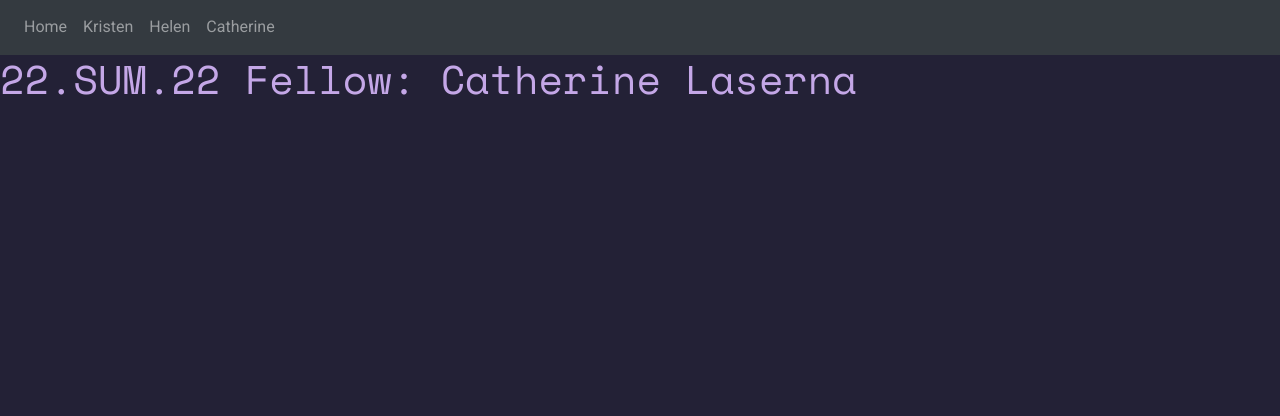
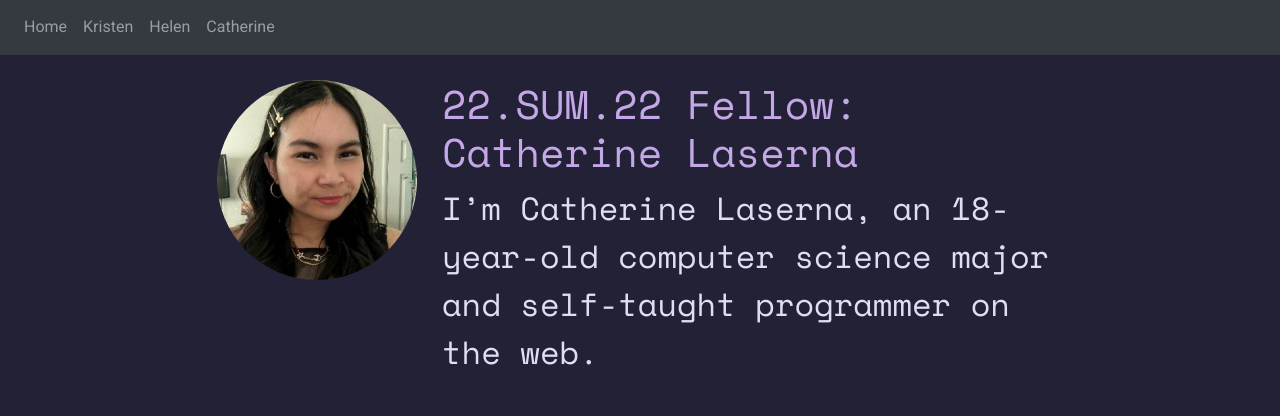
Before and after one commit to IntentusKristen/flask-blog, a Flask app: page /catherine in a window 1280 px wide. Shown: the part 71-487 px from the top of the page. Run offline with Flask 2, Linux system fonts and the light colour scheme; some libraries are stand-ins or nearby versions.

Commit message:
added profile picture, closes #7

```diff
--- a/app/static/styles/catherine.css
+++ b/app/static/styles/catherine.css
@@ -1,5 +1,20 @@
 @import url("https://fonts.googleapis.com/css2?family=Space+Mono:ital,wght@0,400;0,700;1,400;1,700&display=swap");
 
+/* text */
+h1,
+h2,
+h3,
+h4,
+h5,
+h6 {
+	color: #c4a7e7;
+}
+
+p {
+	color: #e0def4;
+}
+
+/* body */
 body {
 	background-color: #232136;
 	background-size: cover;
@@ -10,6 +25,28 @@ body {
 	color: white;
 }
 
+/* banner */
+
+.banner {
+	padding: 20px 0px 50px 0px;
+	height: 150px;
+	background-color: #1d539f;
+}
+
+.banner .logo {
+	max-width: 180px;
+	max-height: 60px;
+	width: auto;
+	height: auto;
+}
+
+.banner .title {
+	color: white;
+	font-size: 50px;
+	font-weight: 700;
+}
+
+/* nav */
 .nav-bar {
 	width: 100%;
 	display: inline-block;
@@ -47,38 +84,43 @@ body {
 	padding-right: 0px;
 }
 
-.banner {
-	padding: 20px 0px 50px 0px;
-	height: 150px;
-	background-color: #1d539f;
-}
-
-.banner .logo {
-	max-width: 180px;
-	max-height: 60px;
-	width: auto;
-	height: auto;
-}
-
-.banner .title {
-	color: white;
-	font-size: 50px;
-	font-weight: 700;
+/* profile */
+.profile-container {
+	display: flex;
+	justify-content: center;
+	align-items: center;
 }
 
 .profile {
 	font-family: "Space Mono", monospace;
+	width: 70%;
+	padding: 25px;
+
+	display: grid;
+	grid-template-columns: auto auto;
 }
 
-h1,
-h2,
-h3,
-h4,
-h5,
-h6 {
-	color: #c4a7e7;
+#profile-picture img,
+.profile-picture img {
+	border-radius: 100%;
 }
 
-p {
-	color: #e0def4;
+#profile-picture,
+.profile-picture {
+	float: left;
 }
+
+.content-wrapper {
+	display: flex;
+	align-items: flex-end;
+	flex-direction: column;
+	margin-left: 25px;
+}
+.content {
+	flex-grow: 1;
+}
+
+.subheading {
+	word-wrap: break-word;
+	font-size: 32px;
+}
--- a/app/templates/catherine_page.html
+++ b/app/templates/catherine_page.html
@@ -62,9 +62,24 @@
 				</div>
 			</div>
 		</nav>
-		<div class="profile">
-			<div id="profile-picture" class="profile-picture"></div>
-			<h1>{{ title }}</h1>
+		<div class="profile-container">
+			<div class="profile">
+				<div id="profile-picture" class="profile-picture">
+					<img
+						src="../static/img/catherine.jpg"
+						alt="Catherine's profile picture"
+					/>
+				</div>
+				<div class="content-wrapper">
+					<section class="content">
+						<h1>{{ title }}</h1>
+						<p class="subheading">
+							I’m Catherine Laserna, an 18-year-old computer science major and
+							self-taught programmer on the web.
+						</p>
+					</section>
+				</div>
+			</div>
 		</div>
 	</body>
 </html>
```
Also changed, not shown: app/static/img/catherine.jpg (added).
